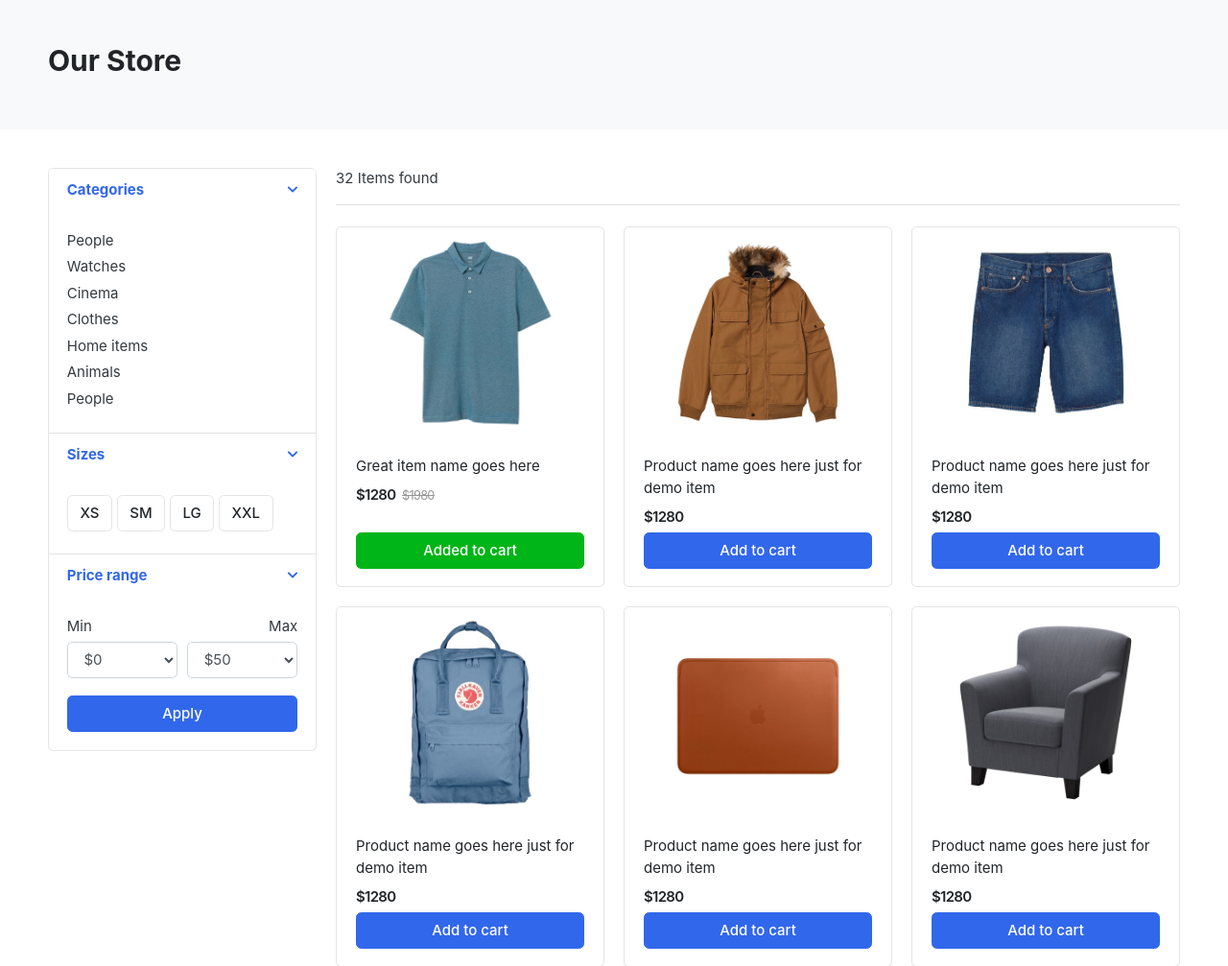
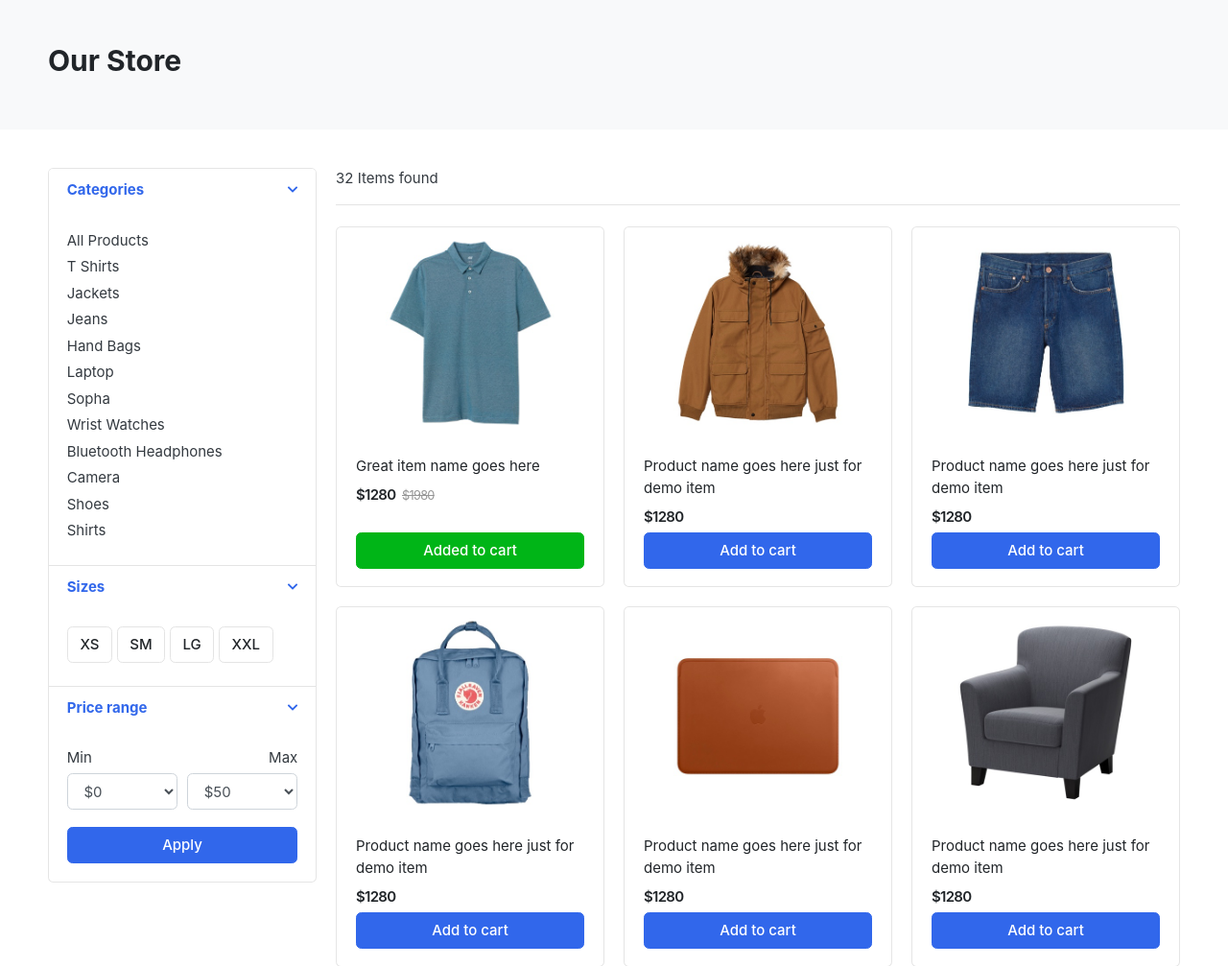
Before and after one commit to nagesh882/E-shopCart, a Django app: page /store/ in a window 1280 px wide. Shown: the part 119-1126 px from the top of the page at 96% size. Run offline with Django 5.2, Linux system fonts and the light colour scheme; data comes from the database, SQL or seed files in the repository; some libraries are stand-ins or nearby versions; some web fonts are replaced.

Commit message:
I have write view and url for display product by category and also display categories on navbar of herader temaplate and store page

```diff
--- /dev/null
+++ b/category/context_processors.py
@@ -0,0 +1,10 @@
+from category.models import Category
+
+
+# I have created here menu link for all categories
+# this link we can use everyware in templates
+
+
+def menu_links(request):
+    links = Category.objects.all()
+    return dict(links=links)
--- a/category/models.py
+++ b/category/models.py
@@ -1,4 +1,5 @@
 from django.db import models
+from django.urls import reverse
 
 # I create model class as category name
 
@@ -15,5 +16,8 @@ class Category(models.Model):
         verbose_name_plural = "Categories"
 
 
+    def get_url(self):
+        return reverse('products_by_category', args=[self.category_slug])
+
     def __str__(self):
         return self.category_name
--- a/eShopCart/settings.py
+++ b/eShopCart/settings.py
@@ -65,6 +65,7 @@ TEMPLATES = [
                 'django.template.context_processors.request',
                 'django.contrib.auth.context_processors.auth',
                 'django.contrib.messages.context_processors.messages',
+                'category.context_processors.menu_links', # this link we can use everyware in templates
             ],
         },
     },
--- a/store/urls.py
+++ b/store/urls.py
@@ -4,6 +4,6 @@ from store import views
 
 urlpatterns = [
 
-    path('', views.storePage, name="storePage"),
-
+    path('', views.storePage, name='storePage'),
+    path('<slug:category_slug>/', views.storePage, name='products_by_category'),
 ]
--- a/store/views.py
+++ b/store/views.py
@@ -1,13 +1,25 @@
 from django.shortcuts import render
 from store.models import Product
+from category.models import Category
 # Create your views here.
 
 
-def storePage(request):
+def storePage(request, category_slug=None):
 
-    products = Product.objects.all().filter(is_availabel=True)
+    categories = None
+    products = None
 
-    product_count = products.count()
+    if category_slug != None:
+        categories = Category.objects.get(category_slug=category_slug)
+
+        products = Product.objects.filter(category=categories, is_availabel=True)
+
+        product_count = products.count()
+
+    else:
+        products = Product.objects.all().filter(is_availabel=True)
+
+        product_count = products.count()
 
     context = {
         "products": products,
--- a/templates/includes/header.html
+++ b/templates/includes/header.html
@@ -37,12 +37,10 @@
                             <i class="fa fa-bars"></i> All category
                         </button>
                         <div class="dropdown-menu">
-                            <a class="dropdown-item" href="#">Machinery / Mechanical Parts / Tools </a>
-                            <a class="dropdown-item" href="#">Consumer Electronics / Home Appliances </a>
-                            <a class="dropdown-item" href="#">Auto / Transportation</a>
-                            <a class="dropdown-item" href="#">Apparel / Textiles / Timepieces </a>
-                            <a class="dropdown-item" href="#">Home & Garden / Construction / Lights </a>
-                            <a class="dropdown-item" href="#">Beauty & Personal Care / Health </a>
+                            <a class="dropdown-item" href="{% url 'storePage' %}"> All Products </a>
+                            {% for category in links %}
+                                <a class="dropdown-item" href="{{ category.get_url }}"> {{ category.category_name }} </a>
+                            {% endfor %}
                         </div>
                     </div>  <!-- category-wrap.// -->
                 </div> <!-- col.// -->
--- a/templates/store/storePage.html
+++ b/templates/store/storePage.html
@@ -32,13 +32,10 @@
                             <div class="card-body">
 
                                 <ul class="list-menu">
-                                    <li><a href="#">People  </a></li>
-                                    <li><a href="#">Watches </a></li>
-                                    <li><a href="#">Cinema  </a></li>
-                                    <li><a href="#">Clothes  </a></li>
-                                    <li><a href="#">Home items </a></li>
-                                    <li><a href="#">Animals</a></li>
-                                    <li><a href="#">People </a></li>
+                                    <li><a href=" {% url 'storePage' %} "> All Products </a></li>
+                                    {% for category in links %}
+                                        <li><a href=" {{ category.get_url }} "> {{ category.category_name }} </a></li>
+                                    {% endfor %}
                                 </ul>
 
                             </div> <!-- card-body.// -->
```
